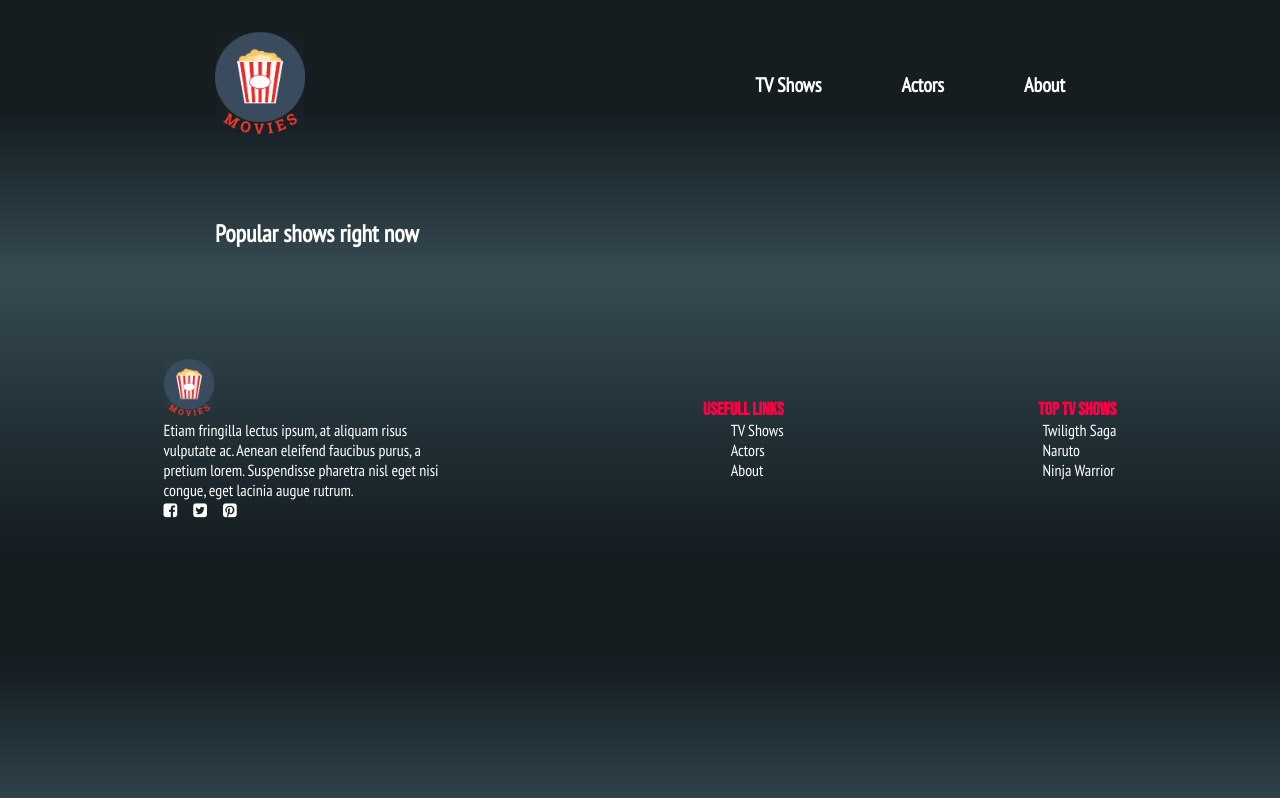
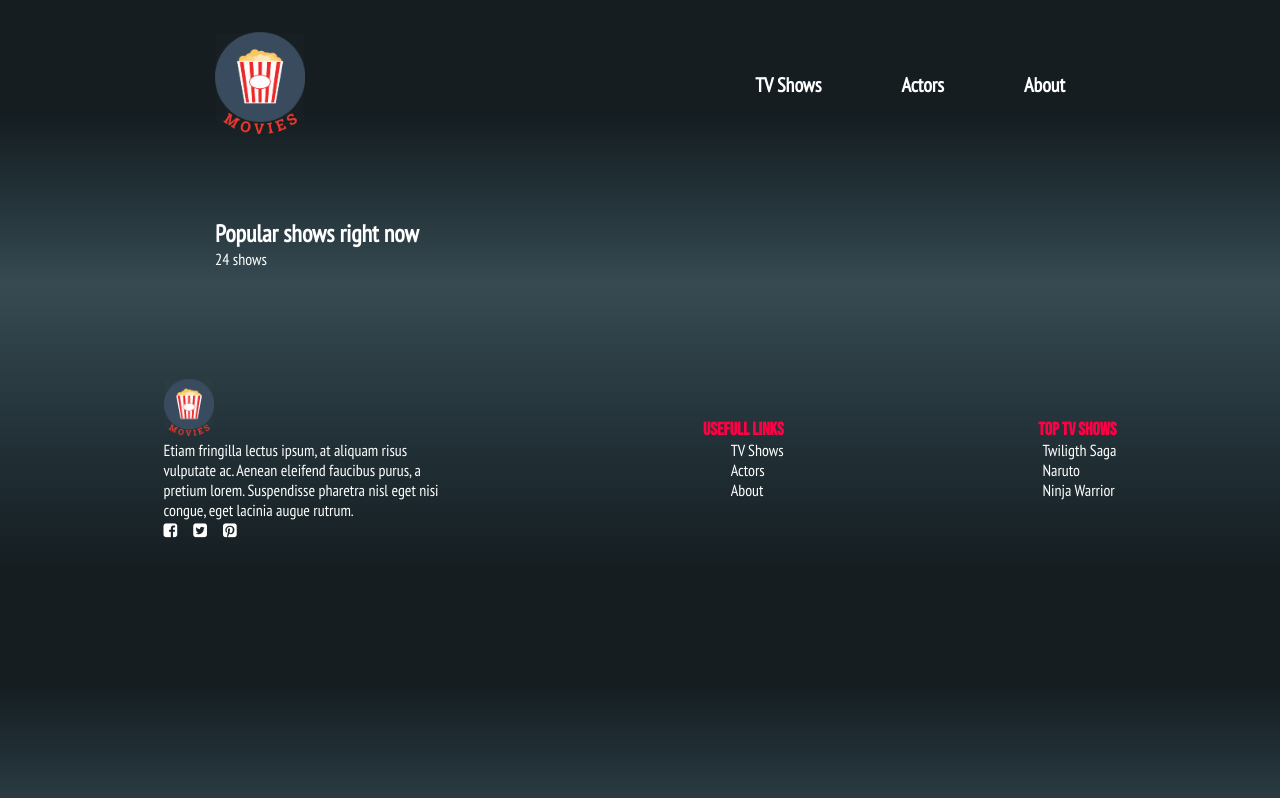
Before and after one commit to patriciachrysy/kanban-board, a website built with webpack: page src/index.html in a window 1280 px wide. Built offline with nearby package versions, Linux system fonts and the light colour scheme; no server answers.

Commit message:
Add markup for counting amount of shows

```diff
--- a/src/index.html
+++ b/src/index.html
@@ -28,7 +28,10 @@
 
       <section class="section-shows">
         <div class="container container--small">
-          <h2 class="section-title section-shows__title">Popular shows right now</h2>
+          <div class="section-shows__title">
+            <h2 class="section-title">Popular shows right now</h2>
+            <span class="section-shows__count" id="count-shows">24 shows</span>
+          </div>
           <ul class="list-shows" id="shows"></ul>
         </div>
       </section>
```
